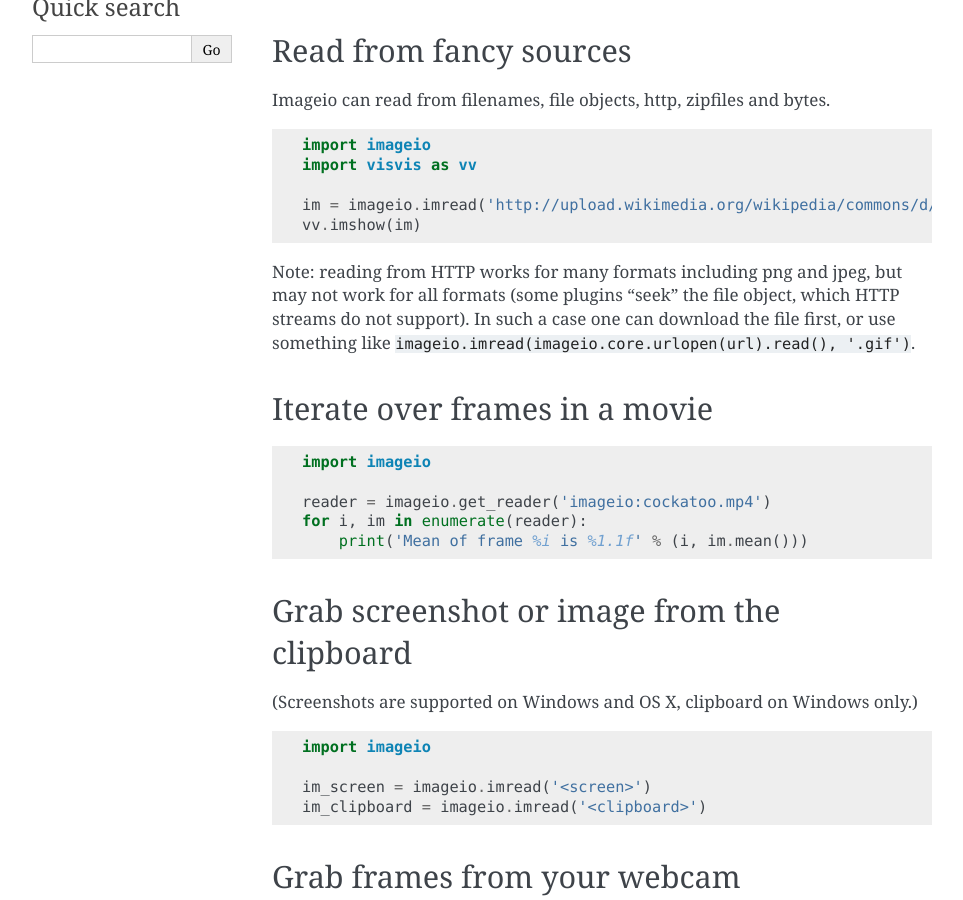
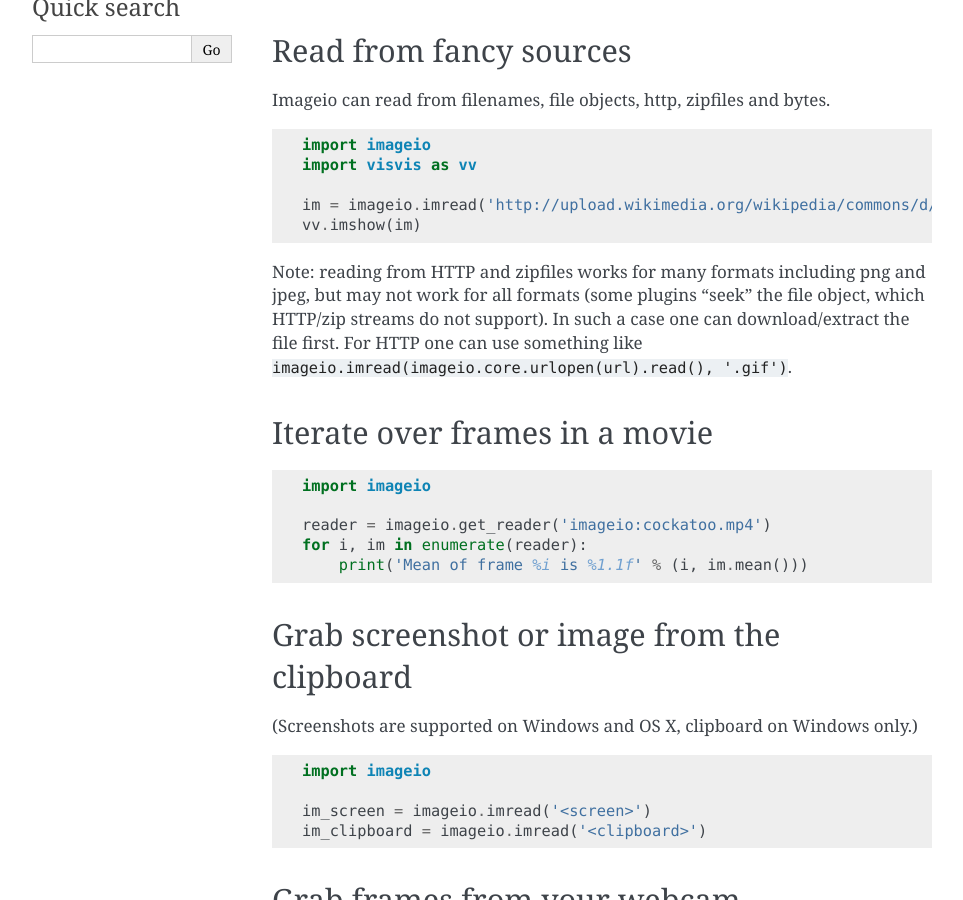
Before and after one commit to imageio/imageio, a Sphinx documentation site: the page built from docs/examples.rst, in a window 1280 px wide and 900 px high, scrolled down 465 px. Shown: the whole window, without its empty margins (148-1111 px from the left). Built offline with Sphinx 7.4.7, drawn with Linux system fonts in a browser that asks for light colours; pages that are not in the unit, such as notebooks, are missing from menus.

Commit message:
update docs

```diff
--- a/docs/examples.rst
+++ b/docs/examples.rst
@@ -36,9 +36,9 @@ Imageio can read from filenames, file objects, http, zipfiles and bytes.
     im = imageio.imread('http://upload.wikimedia.org/wikipedia/commons/d/de/Wikipedia_Logo_1.0.png')
     vv.imshow(im)
 
-Note: reading from HTTP works for many formats including png and jpeg, but may not work
-for all formats (some plugins "seek" the file object, which HTTP streams do not support).
-In such a case one can download the file first, or use something like
+Note: reading from HTTP and zipfiles works for many formats including png and jpeg, but may not work
+for all formats (some plugins "seek" the file object, which HTTP/zip streams do not support).
+In such a case one can download/extract the file first. For HTTP one can use something like
 ``imageio.imread(imageio.core.urlopen(url).read(), '.gif')``.
 
 Iterate over frames in a movie
```
